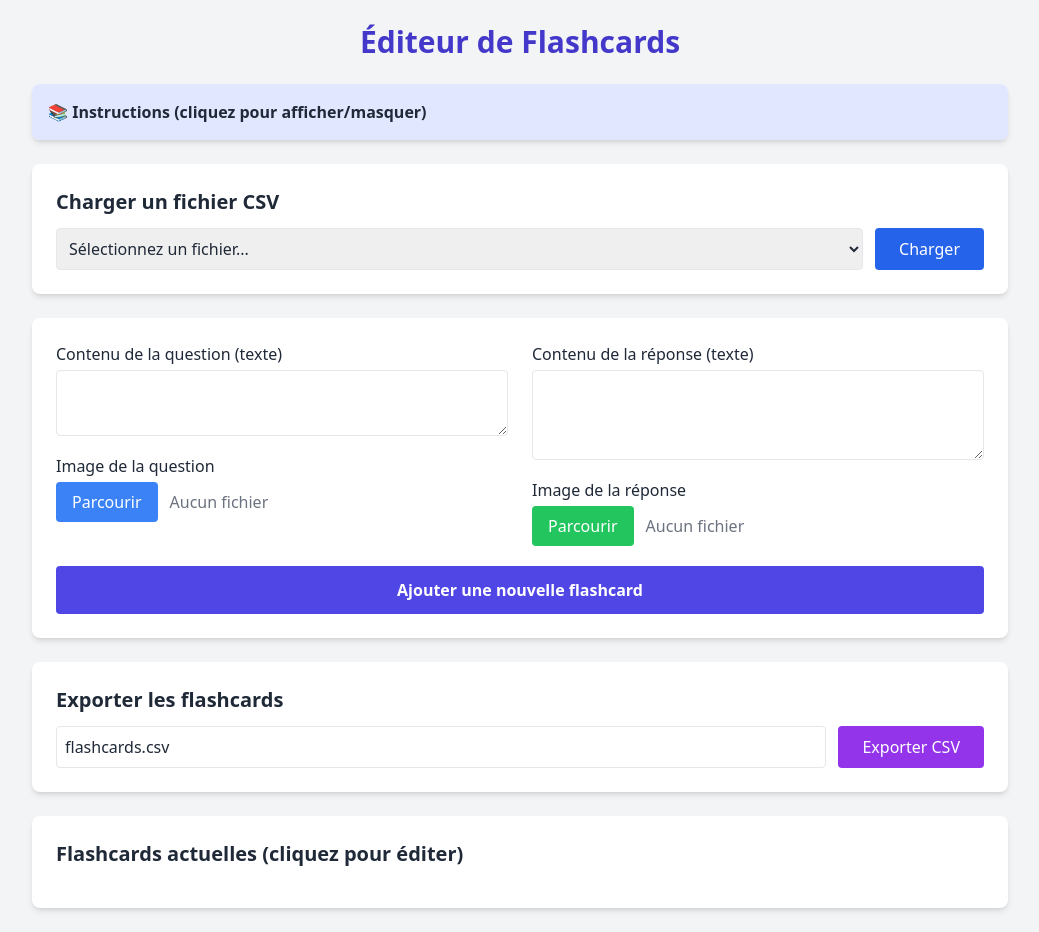
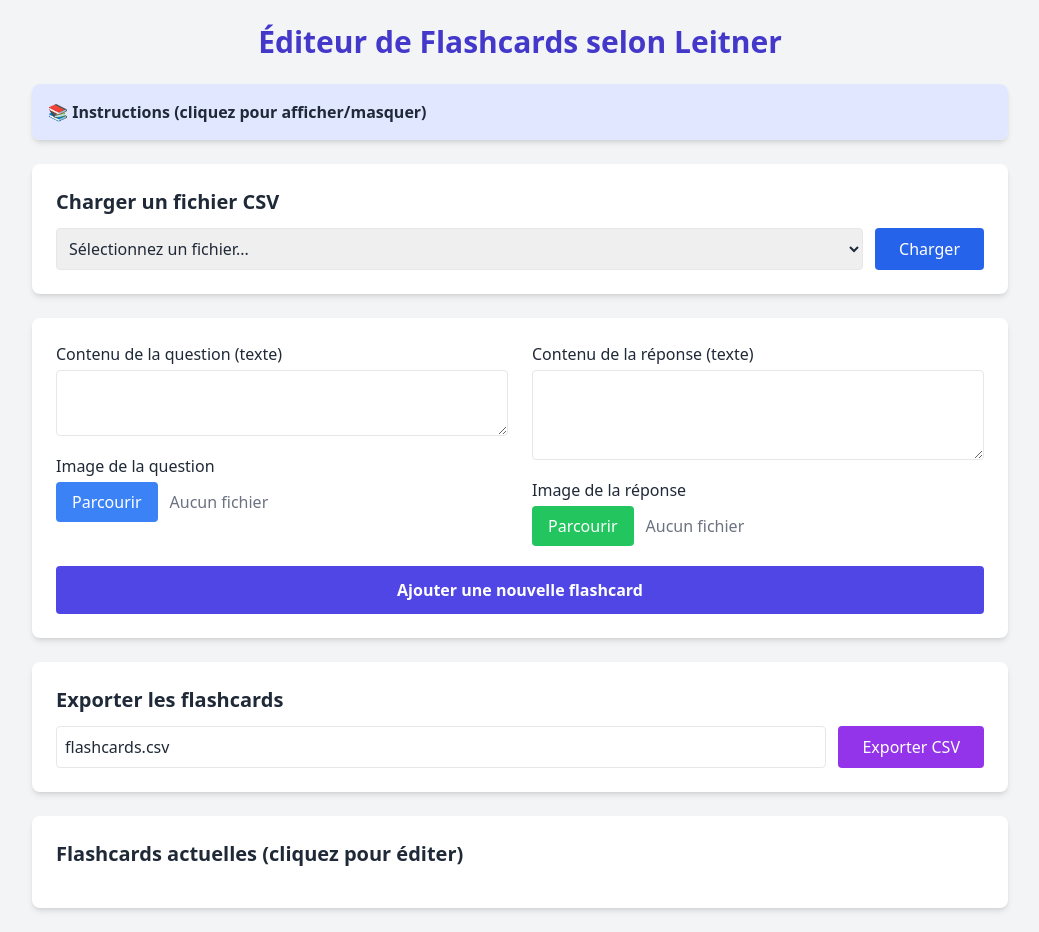
Before and after one commit to soltrmp/generate_leitner_cards.github.io, a plain HTML site: page index.html in a window 1280 px wide. Shown: the whole page, without its empty margins (120-1159 px from the left). Drawn offline with nearby package versions, Linux system fonts and the light colour scheme; no server answers.

Commit message:
commit 6 gen leit

```diff
--- a/index.html
+++ b/index.html
@@ -9,7 +9,7 @@
 </head>
 <body class="bg-gray-100 text-gray-800 font-sans">
   <div class="container mx-auto p-6 max-w-5xl">
-    <h1 class="text-3xl font-bold text-center mb-6 text-indigo-700">Éditeur de Flashcards</h1>
+    <h1 class="text-3xl font-bold text-center mb-6 text-indigo-700">Éditeur de Flashcards selon Leitner</h1>
 
     <!-- Accordéon Instructions -->
     <div class="mb-6 bg-white rounded-lg shadow-md overflow-hidden">
```
